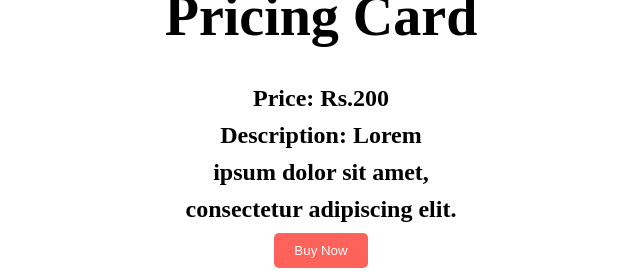
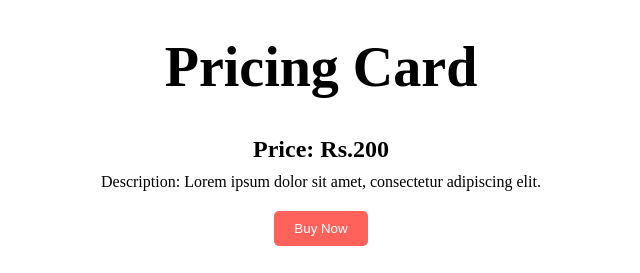
Before and after one commit to acciojob/pricing-card-hitu69, a website: page main.html in a window 1280 px wide. Shown: the part 443-716 px from the top of the page, without its empty margins (319-959 px from the left). Drawn offline with Linux system fonts and the light colour scheme.

Commit message:
created a submission

```diff
--- a/main.html
+++ b/main.html
@@ -20,9 +20,7 @@
 
 		<h1>Pricing Card</h1>
 		<h2>Price: Rs.200</h2>
-		<h2>Description: Lorem </h2>
-		<h2>ipsum dolor sit amet,</h2>
-		<h2>consectetur adipiscing elit.</h2>
+		<p>Description: Lorem ipsum dolor sit amet, consectetur adipiscing elit.</p>
 		<button>Buy Now</button>
 
 
```
